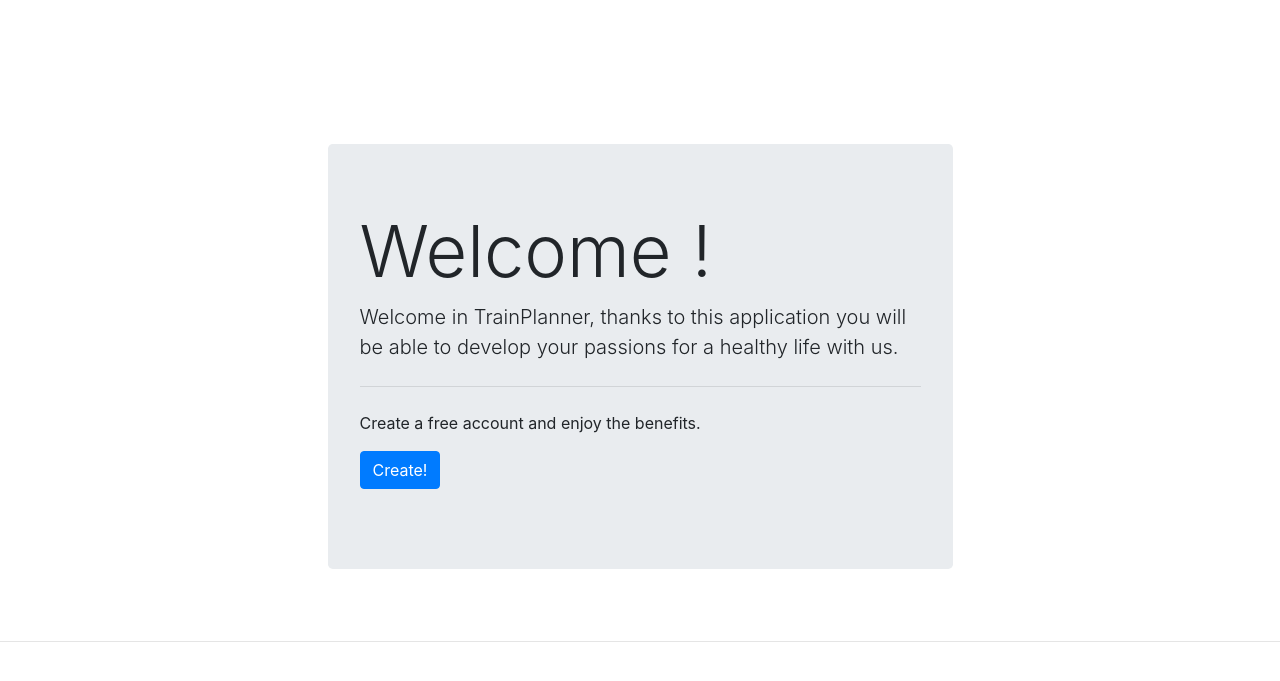
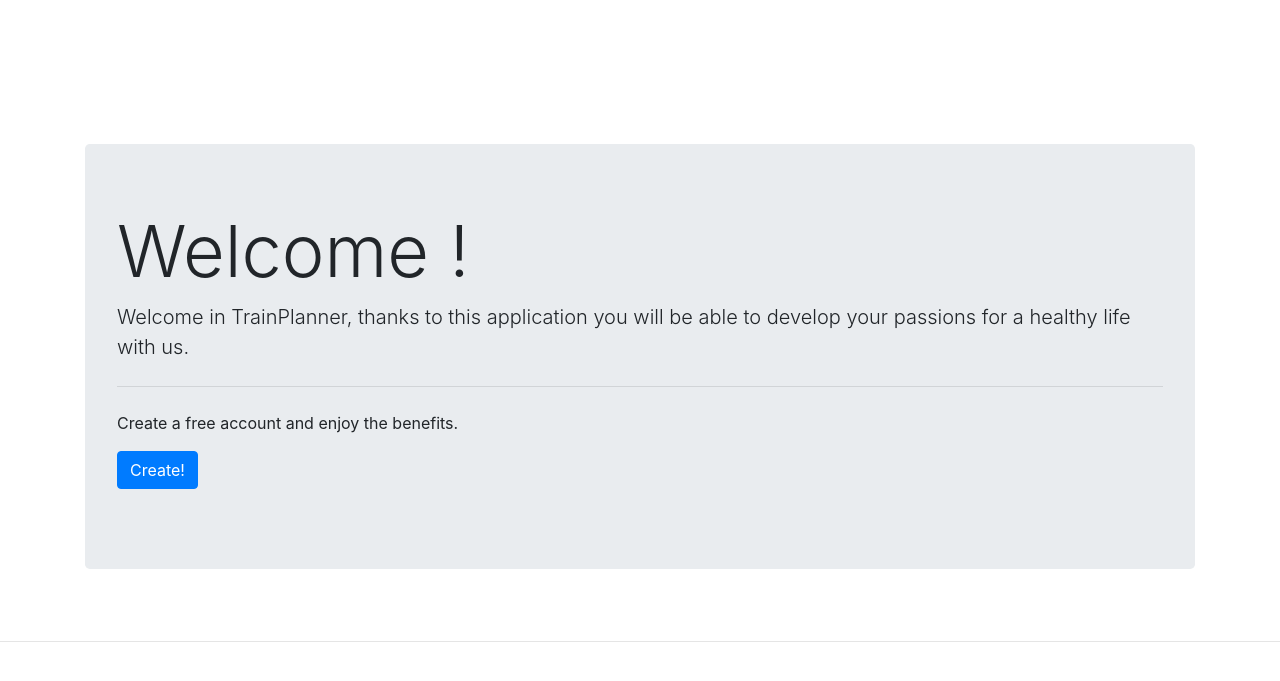
Before and after one commit to adriann1410/Trening-Planer, a Django app: template main/templates/index.html in a window 1280 px wide. Shown: the part 56-737 px from the top of the page. Run offline with Django 3.2, Linux system fonts and the light colour scheme; the template is opened without the code that fills it, so the values that code supplies are empty; parts of the project's set-up code (start-up, migrations or seed data) failed here and were passed over; some libraries are stand-ins or nearby versions.

Commit message:
git index fix

```diff
--- a/main/templates/index.html
+++ b/main/templates/index.html
@@ -4,8 +4,9 @@
         <div class="row">
             <br><br><br>
         </div>
+        <div class="container">
         <div class="row">
-                <div class="col-md-6 offset-md-3">
+                <div class="col-md-12">
                     <div class="jumbotron">
                       <h1 class="display-3">Welcome !</h1>
                       <p class="lead">Welcome in TrainPlanner, thanks to this application you will be able to develop your passions for a healthy life with us.</p>
@@ -17,8 +18,8 @@
                             </a>
                         </p>
                         <div class="collapse" id="collapseExample">
-                            <div class="row">
-                                <div class="col-md-6 col-sm-6">
+                            <div class="row justify-content-around">
+                                <div class="col-md-4 col-sm-6">
                                     <div class="card" style="width: 20rem;">
                                       <img class="card-img-top" src={% static "/img/standard.jpg" %} alt="Card image cap">
                                       <div class="card-body">
@@ -28,7 +29,7 @@
                                       </div>
                                     </div>
                                 </div>
-                                <div class="col-md-6 col-sm-6">
+                                <div class="col-md-4 col-sm-6">
                                     <div class="card" style="width: 20rem;">
                                       <img class="card-img-top" src={% static "/img/trainer.jpg" %} alt="Card image cap">
                                       <div class="card-body">
@@ -45,7 +46,7 @@
                     </div>
                 </div>
 
-
+        </div>
         </div>
 
 {% endblock %}
```
